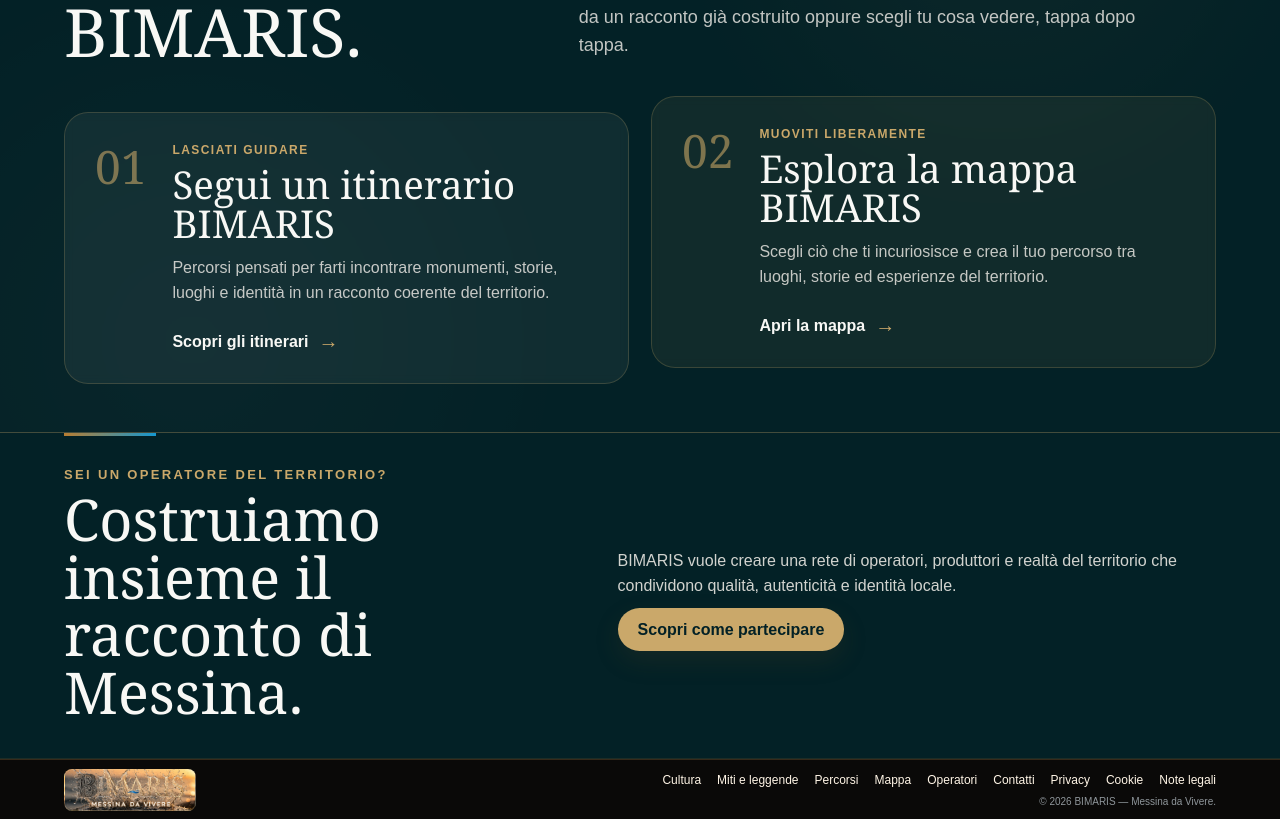
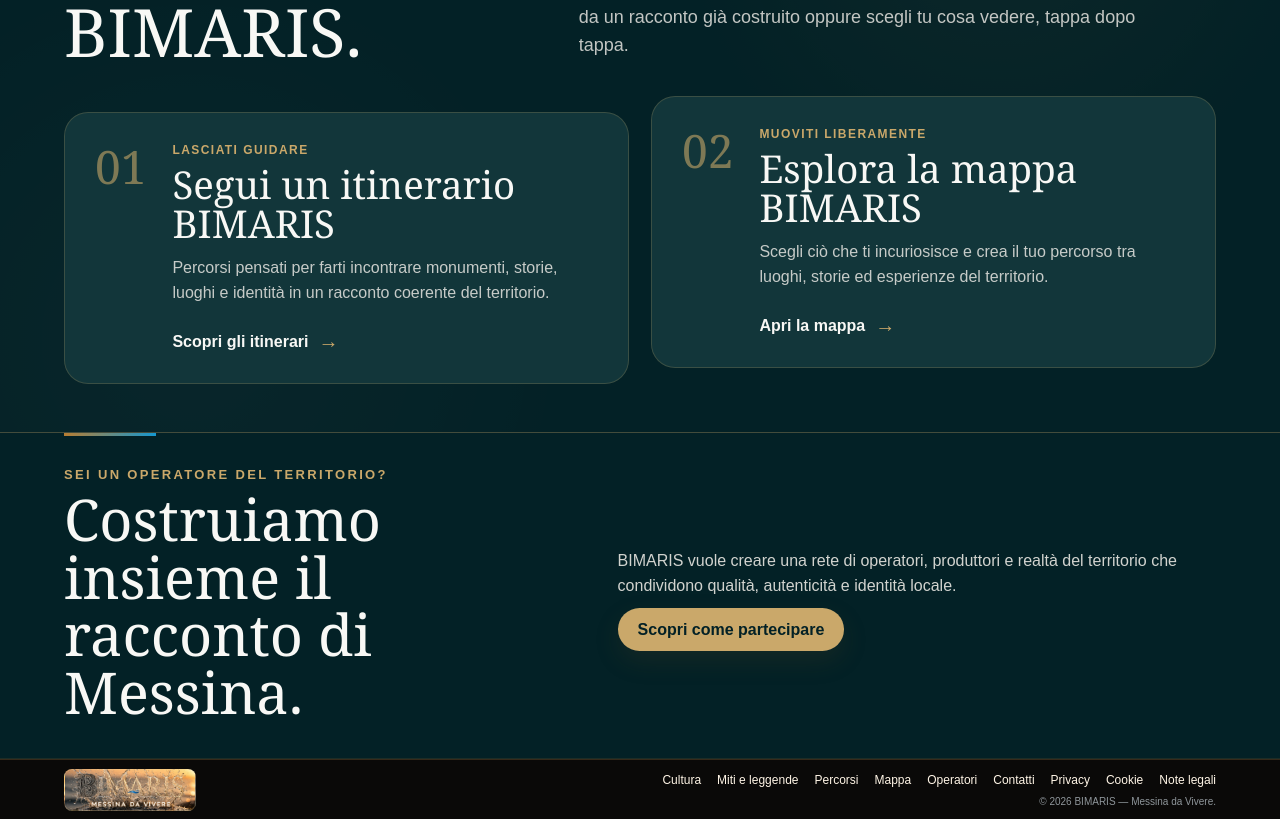
Before and after one commit to giovannibrunetto/bimaris-platform, a Next.js app in the folder apps/web/: page / in a window 1280 px wide. Shown: the part 897-1716 px from the top of the page. Built offline with nearby package versions, Linux system fonts and the light colour scheme.

Commit message:
ui(a11): unify home journey card surfaces

```diff
--- a/apps/web/app/a11-foundation.css
+++ b/apps/web/app/a11-foundation.css
@@ -93,7 +93,14 @@ body { background:var(--color-bg); color:var(--color-text); }
   .home-journey { padding-top:58px; padding-bottom:64px; }
   .home-journey-intro { margin-bottom:32px; }
   .home-journey-paths { align-items:stretch; }
-  .home-journey-path { min-height:270px; height:100%; padding:30px; margin-top:0 !important; align-self:stretch; }
+  .home-journey-path {
+    min-height:270px;
+    height:100%;
+    padding:30px;
+    margin-top:0 !important;
+    align-self:stretch;
+    background:#12363a !important;
+  }
 }
 
 /* Privacy: compact first state; details may expand deliberately. */
```
